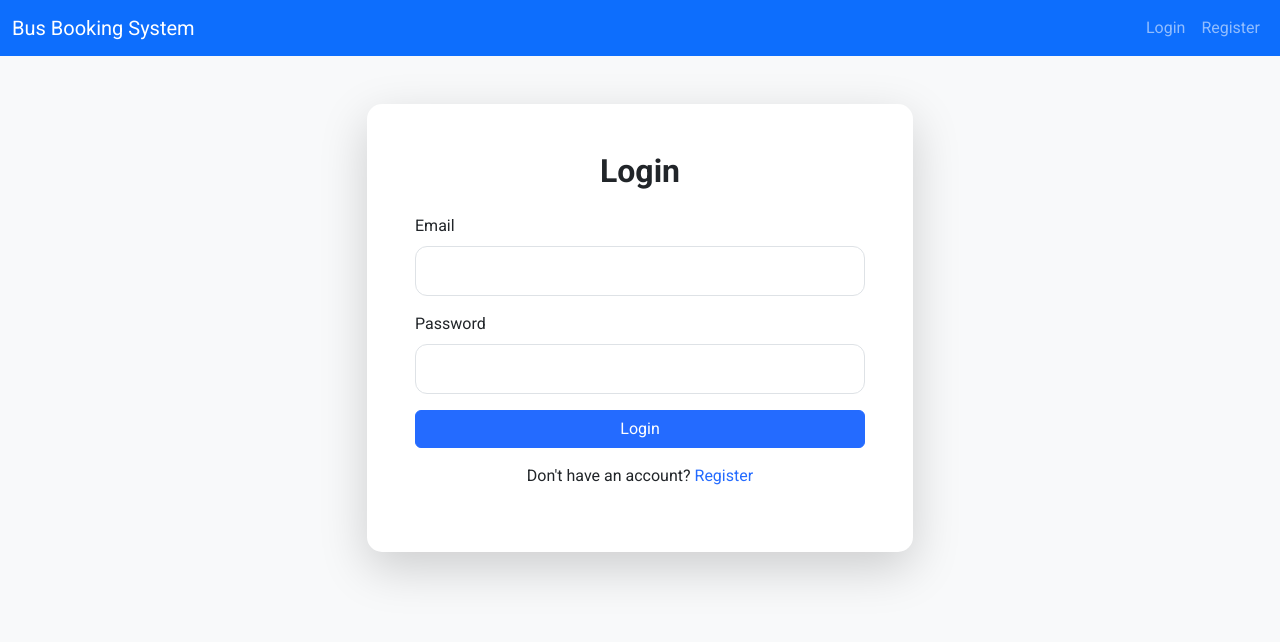
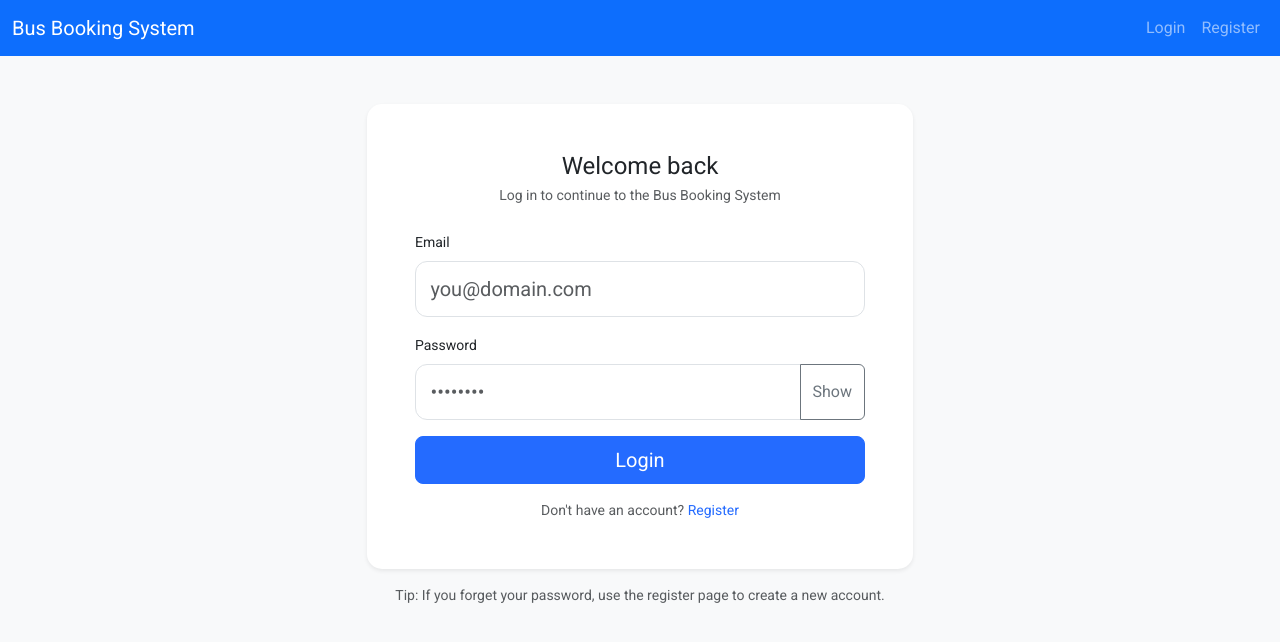
Before and after one commit to thesoulseizure/bus-booking-system, a React (Create React App) app in the folder frontend/: page /login in a window 1280 px wide. Shown: the top 642 px of the page. Built offline with nearby package versions, Linux system fonts and the light colour scheme.

Commit message:
Enhance Login component with new features
Added loading state and password visibility toggle to the login form.

```diff
--- a/frontend/src/components/Login.js
+++ b/frontend/src/components/Login.js
@@ -5,17 +5,21 @@ import { Link, useNavigate } from 'react-router-dom';
 function Login() {
   const [formData, setFormData] = useState({ email: '', password: '' });
   const [error, setError] = useState('');
+  const [isSubmitting, setIsSubmitting] = useState(false);
+  const [showPassword, setShowPassword] = useState(false);
   const navigate = useNavigate();
 
   const handleChange = (e) => {
-    setFormData({ ...formData, [e.target.name]: e.target.value });
+    setFormData((s) => ({ ...s, [e.target.name]: e.target.value }));
   };
 
   const handleSubmit = async (e) => {
     e.preventDefault();
     setError('');
+    setIsSubmitting(true);
+
     try {
-      console.log('Attempting login with', { email: formData.email }); // do not log password in prod
+      // keep same endpoint & headers (no behavioral change)
       const response = await axios.post(
         `${process.env.REACT_APP_API_URL}/api/auth/login`,
         formData,
@@ -32,54 +36,108 @@ function Login() {
         throw new Error('No token received from the server');
       }
       localStorage.setItem('token', token);
+      // UX: friendly confirmation (unchanged backend behavior)
       alert('Login successful!');
       navigate('/buses');
     } catch (err) {
       const errorMessage = err.response?.data?.error || err.response?.data?.message || 'Login failed';
       setError(errorMessage);
       console.error('Login error:', err);
+    } finally {
+      setIsSubmitting(false);
     }
   };
 
   return (
-    <div className="container mt-5 mb-5">
+    <div className="auth-root container py-5">
       <div className="row justify-content-center">
-        <div className="col-md-6">
-          <div className="card shadow-lg border-0">
-            <div className="card-body p-5">
-              <h2 className="card-title text-center mb-4">Login</h2>
-              {error && <div className="alert alert-danger text-center" role="alert">{error}</div>}
-              <form onSubmit={handleSubmit}>
+        <div className="col-sm-10 col-md-8 col-lg-6">
+          <div className="card auth-card shadow-sm border-0">
+            <div className="card-body p-4 p-md-5">
+              <h2 className="h4 mb-1 text-center">Welcome back</h2>
+              <p className="text-center text-muted small mb-4">Log in to continue to the Bus Booking System</p>
+
+              {/* Error */}
+              <div aria-live="polite" aria-atomic="true">
+                {error && (
+                  <div className="alert alert-danger" role="alert">
+                    {error}
+                  </div>
+                )}
+              </div>
+
+              <form onSubmit={handleSubmit} noValidate>
                 <div className="mb-3">
-                  <label htmlFor="email" className="form-label">Email</label>
+                  <label htmlFor="email" className="form-label small fw-medium">Email</label>
                   <input
-                    type="email"
-                    className="form-control"
                     id="email"
                     name="email"
+                    type="email"
+                    className="form-control form-control-lg"
                     value={formData.email}
                     onChange={handleChange}
+                    placeholder="you@domain.com"
                     required
+                    aria-required="true"
+                    aria-label="Email address"
                   />
                 </div>
+
                 <div className="mb-3">
-                  <label htmlFor="password" className="form-label">Password</label>
+                  <label htmlFor="password" className="form-label small fw-medium">Password</label>
+                  <div className="input-group">
                     <input
-                    type="password"
-                    className="form-control"
                       id="password"
                       name="password"
-                    value={formData.password}   /* <-- FIXED */
+                      type={showPassword ? 'text' : 'password'}
+                      className="form-control form-control-lg"
+                      value={formData.password}
                       onChange={handleChange}
+                      placeholder="••••••••"
                       required
+                      aria-required="true"
+                      aria-label="Password"
                     />
+                    <button
+                      type="button"
+                      className="btn btn-outline-secondary"
+                      aria-pressed={showPassword}
+                      aria-label={showPassword ? 'Hide password' : 'Show password'}
+                      onClick={() => setShowPassword((s) => !s)}
+                    >
+                      {showPassword ? 'Hide' : 'Show'}
+                    </button>
                   </div>
-                <button type="submit" className="btn btn-primary w-100">Login</button>
+                </div>
+
+                <div className="d-grid">
+                  <button
+                    type="submit"
+                    className="btn btn-primary btn-lg"
+                    disabled={isSubmitting}
+                    aria-disabled={isSubmitting}
+                  >
+                    {isSubmitting ? (
+                      <>
+                        <span className="spinner-border spinner-border-sm me-2" role="status" aria-hidden="true" />
+                        Signing in…
+                      </>
+                    ) : (
+                      'Login'
+                    )}
+                  </button>
+                </div>
               </form>
-              <p className="mt-3 text-center">
-                Don't have an account? <Link to="/register" className="text-primary">Register</Link>
+
+              <p className="mt-3 mb-0 text-center small text-muted">
+                Don't have an account?{' '}
+                <Link to="/register" className="text-primary fw-medium">Register</Link>
               </p>
             </div>
+          </div>
+
+          <div className="text-center text-muted small mt-3">
+            Tip: If you forget your password, use the register page to create a new account.
           </div>
         </div>
       </div>
```
Lines whose indentation alone changed are shown as unchanged.
